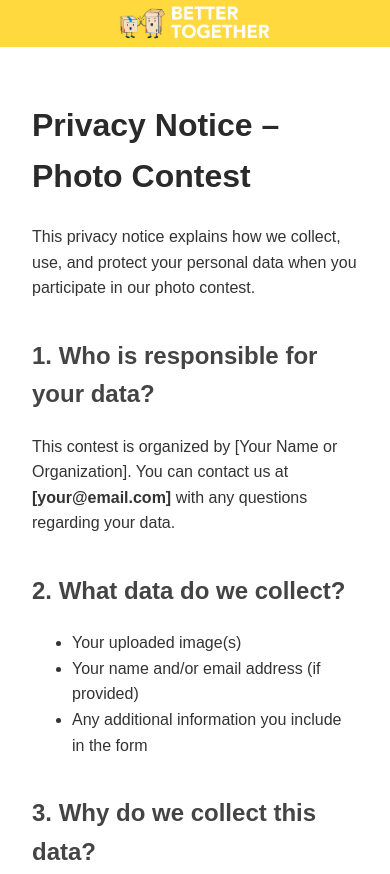
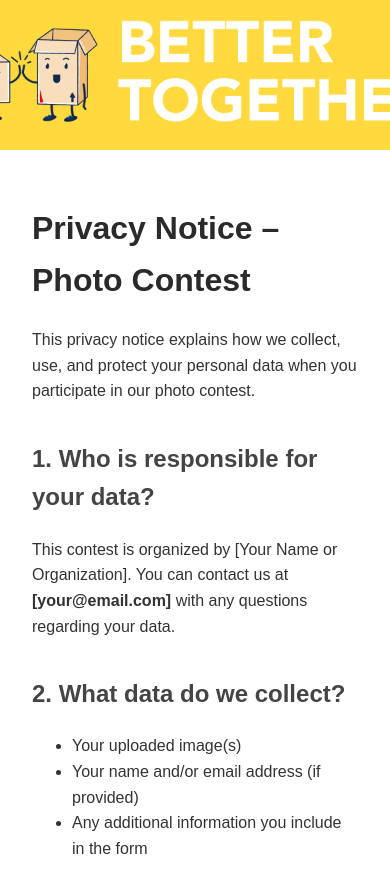
Before and after one commit to Better-Together-Bol/BT-Summer-Together-2025, a plain HTML site: page privacy-notice/index.html in a window 390 px wide. Shown: the top 874 px of the page. Drawn offline with Linux system fonts and the light colour scheme.

Commit message:
Update index.html

```diff
--- a/privacy-notice/index.html
+++ b/privacy-notice/index.html
@@ -33,10 +33,18 @@
     }
 
     .banner {
-      display: block;
-      width: 100%;
-      height: auto;
+    display: block;
+    width: 100%;
+    height: auto;
+    object-fit: cover;
+  }
+
+  @media (max-width: 768px) {
+    .banner {
+      height: 150px;
+      object-fit: cover; /* Crop the image to fit container */
     }
+  }
   </style>
 </head>
 <body>
```
